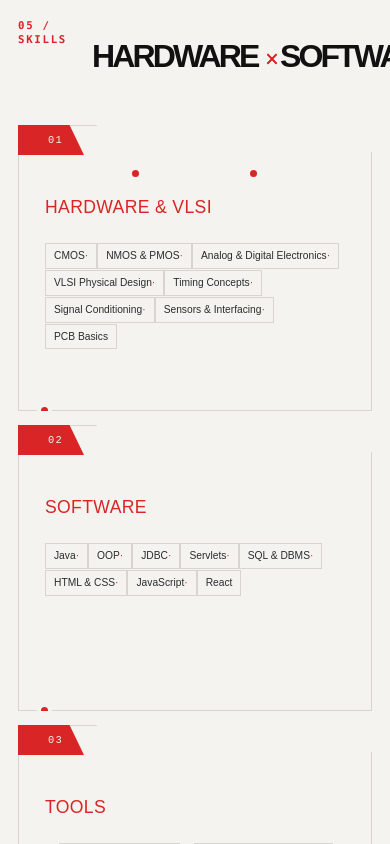
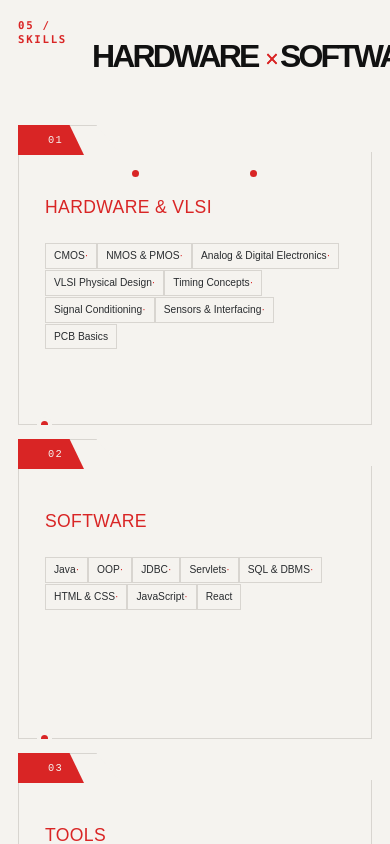
Before and after one commit to Pragathi-Reddy/pragathi-b-portfolio-website, a Next.js app: page / in a window 390 px wide. Shown: the part 3140-3984 px from the top of the page. Built offline with nearby package versions, Linux system fonts and the light colour scheme.

Commit message:
Restore message rpSyRnfeUGQBpwf61WVWMkbrvLYjPwF5

```diff
--- a/app/globals.css
+++ b/app/globals.css
@@ -42,11 +42,7 @@ button { font: inherit; }
 
 .stack-heading-accent, .stack-group h3 { color: var(--red); }
 
-/* Skills reference layout: compact equal engineering cards. */
-.stack-section .stack-map { align-items: stretch; }
-.stack-section .stack-group { min-height: 0; height: 286px; padding-bottom: 22px; }
-.stack-section .stack-group .skill-tags { gap: 8px 10px; }
-.stack-section .stack-group .skill-tags span { margin: 0; }
+/* Skills reference layout: three equal engineering cards with chamfered corners. */
 .stack-section { padding-bottom: 118px; }
 .stack-heading { display: flex; justify-content: space-between; align-items: flex-start; gap: 32px; margin-bottom: 66px; }
 .stack-heading .section-label { margin-top: 12px; }
@@ -80,7 +76,7 @@ button { font: inherit; }
   .stack-heading { flex-direction: column; gap: 24px; margin-bottom: 40px; }
   .stack-heading h2 { max-width: 300px; text-align: left; align-self: flex-end; font-size: clamp(2.8rem, 13vw, 4.2rem); }
   .stack-map { grid-template-columns: 1fr; gap: 14px; }
-  .stack-group { min-height: 0; height: auto; padding: 62px 20px 24px; }
+  .stack-group { min-height: 0; padding: 62px 20px 24px; }
   .stack-group h3 { font-size: 1.15rem; }
 }
 
```
